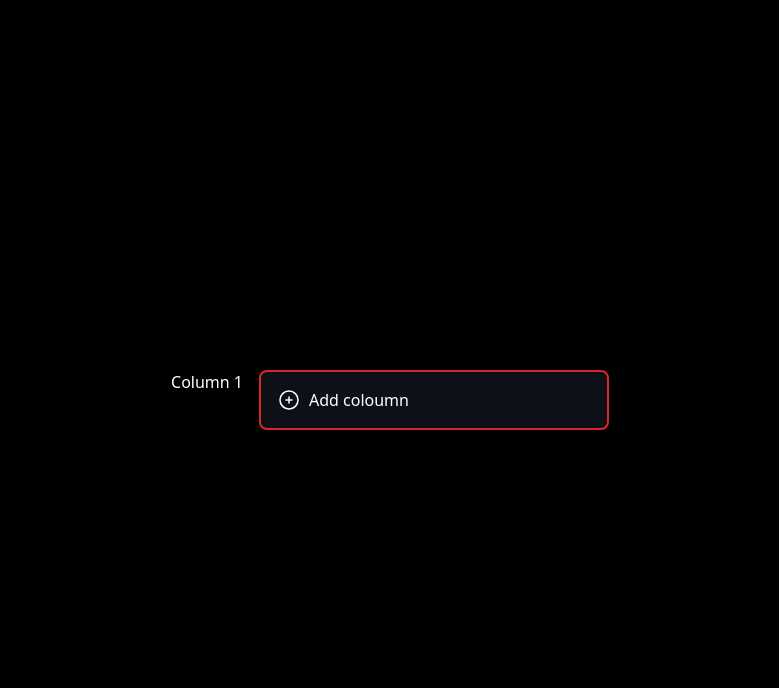
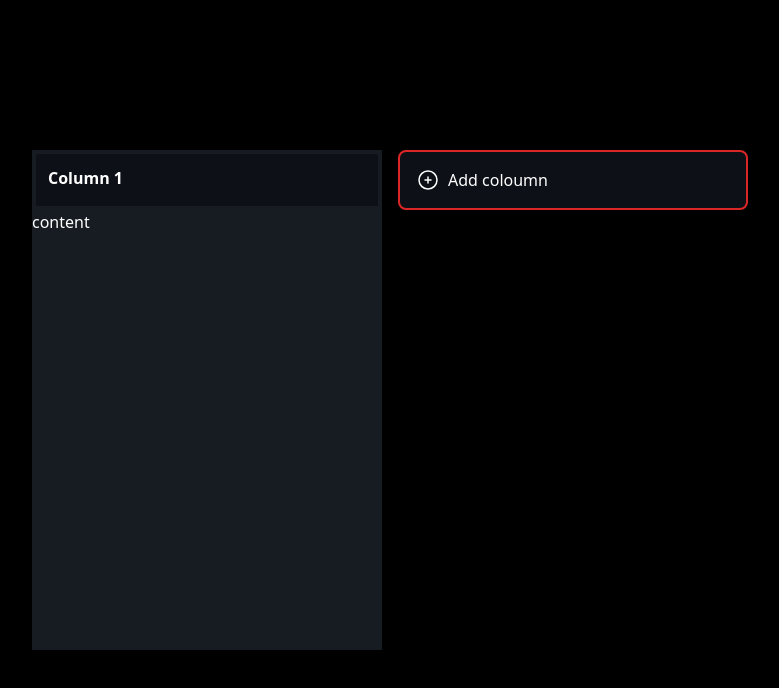
Before and after one commit to Pritam28877/Kanban-Board-v1, a React (Vite) app: page / in a window 1280 px wide. Both pictures are taken after a click on the button "Add coloumn". Shown: the top 688 px of the page, without its empty margins (250-1029 px from the left). Built offline with nearby package versions, Linux system fonts and the light colour scheme.

Commit message:
add the card styleing

```diff
--- a/src/components/ColumnContainer.jsx
+++ b/src/components/ColumnContainer.jsx
@@ -1,12 +1,41 @@
-import PropTypes from 'prop-types';
+import PropTypes from "prop-types";
 
 const ColumnContainer = (props) => {
-    const { column } = props;
-    return <div>{column.title}</div>;
+  const { column } = props;
+  return (
+    <div
+      className="
+     bg-columnBackgroundColor
+     flex
+     flex-col
+     w-[350px]
+     h-[500px]
+     min-w-[350px]
+     rounded-mg
+     max-h-[500px]"
+    >
+      <div
+        className="bg-mainBackgroundColor
+      h-[60px]
+      text-md
+      cursor-grab
+      rounded-md
+      rounded-b-none
+      p-3
+      font-bold
+      border-4
+      border-columnBackgroundColor"
+      >
+        {column.title}
+      </div>
+
+      <div>content</div>
+    </div>
+  );
 };
 
 ColumnContainer.propTypes = {
-    column: PropTypes.object.isRequired,
+  column: PropTypes.object.isRequired,
 };
 
 export default ColumnContainer;
```
